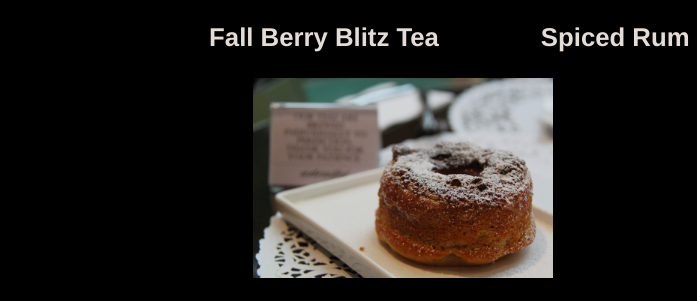
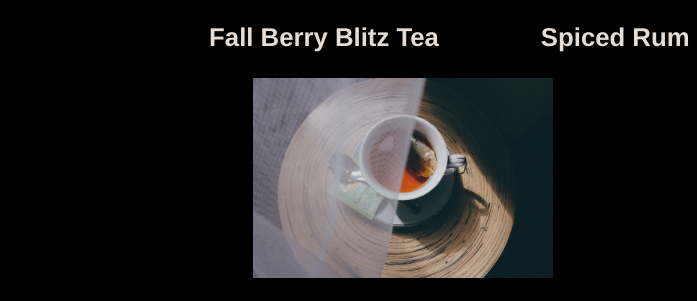
Before and after one commit to Aifrion/tea-site, a plain HTML site: page index.html in a window 1280 px wide. Shown: the part 1299-1600 px from the top of the page, 0-697 px from the left. Drawn offline with Linux system fonts and the light colour scheme.

Commit message:
fixes image

```diff
--- a/index.html
+++ b/index.html
@@ -44,7 +44,7 @@
           <h3>Seasonal Donuts</h3>
         </div>
         <div class="tea-pics">
-          <img src="resources/images/donut.jpg" alt="donut">
+          <img src="resources/images/cup.jpg" alt="donut">
           <h3>Myrtle Ave Tea</h3>
         </div>
         <div class="tea-pics">
```
